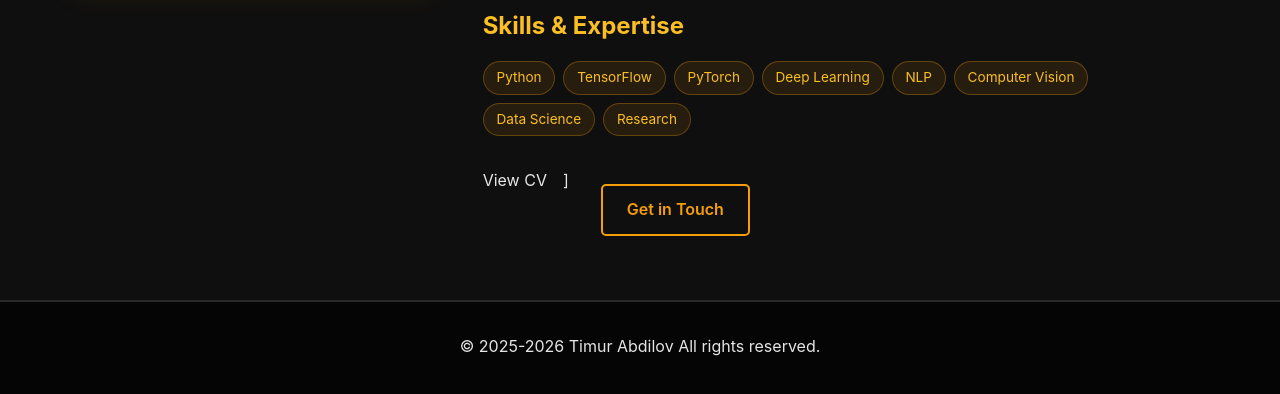
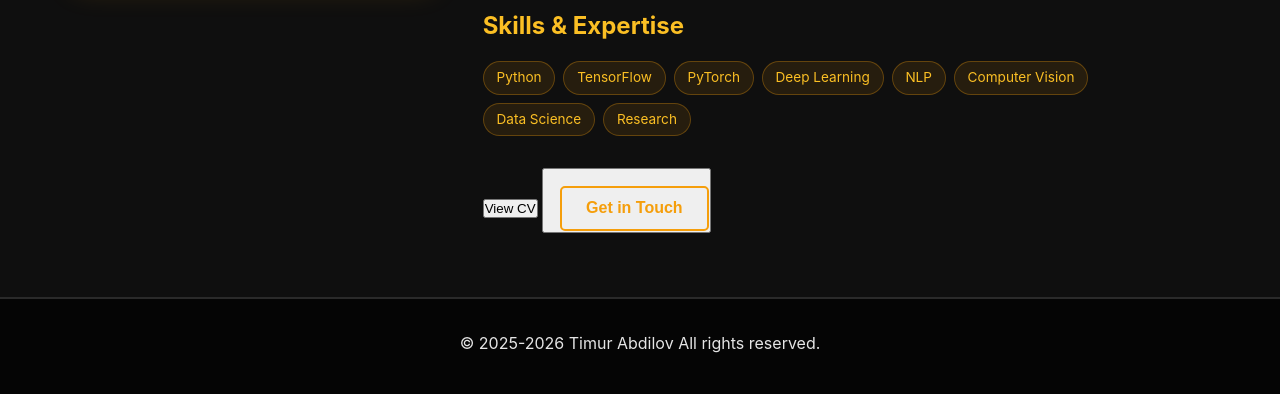
Before and after one commit to timurios/timurios.github.io, a plain HTML site: page about.html in a window 1280 px wide. Shown: the part 855-1249 px from the top of the page. Drawn offline with Linux system fonts and the light colour scheme.

Commit message:
Update about.html

```diff
--- a/about.html
+++ b/about.html
@@ -305,10 +305,8 @@
                         <span class="tag">Data Science</span>
                         <span class="tag">Research</span>
                     </div>
-                    <div class="button-group">
-                        <a onclick="openPDF('cv_academic_f2025.pdf')">View CV</a>
-]                       <a href="contact.html" class="btn btn-secondary">Get in Touch</a>
-                    </div>
+                        <button><a onclick="openPDF('cv_academic_f2025.pdf')">View CV</a></button>
+                        <button><a href="contact.html" class="btn btn-secondary">Get in Touch</a></button>
                 </div>
             </div>
         </section>
```
